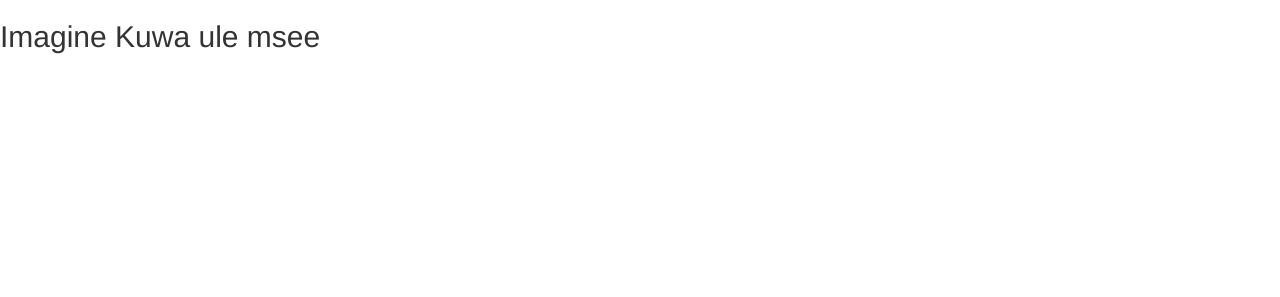
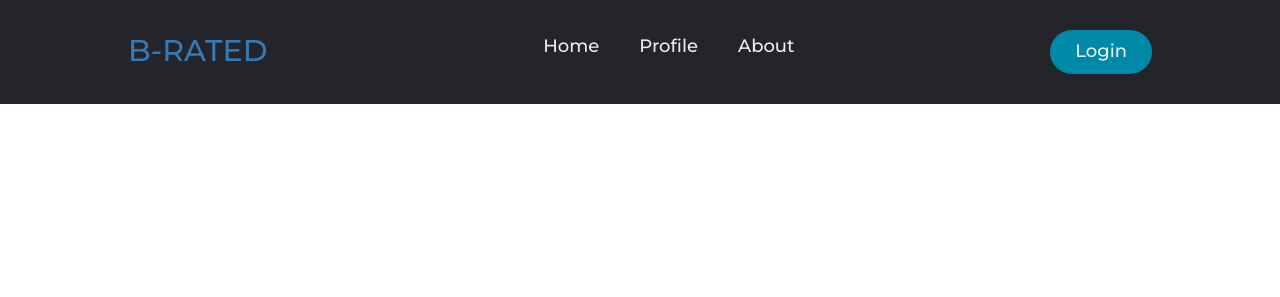
Before and after one commit to AlexWanyoike/Rate--Api, a Django app: template product/templates/all-products/base.html in a window 1280 px wide. Shown: the top 297 px of the page. Run offline with Django 3.2, Linux system fonts and the light colour scheme; the template is opened without the code that fills it, so the values that code supplies are empty; some libraries are stand-ins or nearby versions.

Commit message:
Navbar Created

```diff
--- a/product/templates/all-products/base.html
+++ b/product/templates/all-products/base.html
@@ -4,11 +4,11 @@
 <html>
 <head>
   <meta charset="utf-8">
-
+  <link href="https://cdn.jsdelivr.net/npm/bootstrap@5.0.1/dist/css/bootstrap.min.css" rel="stylesheet" integrity="sha384-+0n0xVW2eSR5OomGNYDnhzAbDsOXxcvSN1TPprVMTNDbiYZCxYbOOl7+AMvyTG2x" crossorigin="anonymous">
   {% if title %}
-  <title>Moringa Tribune - {{title}}</title>
-  {% else %}
-    <title> Moringa Tribune </title>
+  <title>Be-Rated - {{title}}</title>
+  { % else %}
+    <title> Be-Rated </title>
   {% endif %}
 
   {% block styles %}
@@ -19,9 +19,8 @@
 
 </head>
 <body>
-    <h2>
-        Imagine Kuwa ule msee
-    </h2>
+    {% include "navbar.html" %}
+
     {% block scripts %}
         <script src="https://ajax.googleapis.com/ajax/libs/jquery/3.2.1/jquery.min.js"></script>
      {% bootstrap_javascript %}
--- /dev/null
+++ b/product/templates/navbar.html
@@ -0,0 +1,38 @@
+{% load bootstrap3 %}
+{% load static%}
+<!DOCTYPE html>
+    <head>
+        <meta charset="utf-8">
+        <meta http-equiv="X-UA-Compatible" content="IE=edge">
+        <title>Navbar</title>
+        <meta name="description" content="">
+        <meta name="viewport" content="width=device-width, initial-scale=1">
+        {% block styles %} {% bootstrap_css %}
+        <link rel="stylesheet" href="{% static '/css/navbar.css' %}" />
+        {% endblock %}
+        <link href="https://fonts.googleapis.com/css?family=Montserrat:500&display=swap" rel="stylesheet">
+    </head>
+    <body>
+        <header>
+            <a class="logo" href="/">B-RATED</a>
+            <nav>
+                <ul class="nav__links">
+                    <li><a href="#">Home</a></li>
+                    <li><a href="#">Profile</a></li>
+                    <li><a href="#">About</a></li>
+                </ul>
+            </nav>
+            <a class="cta" href="#">Login</a>
+            <p class="menu cta">Menu</p>
+        </header>
+        <div class="overlay">
+            <a class="close">&times;</a>
+            <div class="overlay__content">
+                <a href="#">Services</a>
+                <a href="#">Projects</a>
+                <a href="#">About</a>
+            </div>
+        </div>
+        <script type="text/javascript" src="mobile.js"></script>
+    </body>
+</html>
--- a/product/urls.py
+++ b/product/urls.py
@@ -5,7 +5,7 @@ from django.conf.urls.static import static
 
 urlpatterns=[
     path('',views.base,name = 'base'),
-
+    path('main',views.main,name = 'main'),
 ]
 
 if settings.DEBUG:
--- a/product/views.py
+++ b/product/views.py
@@ -3,4 +3,7 @@ from django.shortcuts import render , redirect
 
 # Create your views here.
 def base(request):
-    return render(request ,'base.html')
+    return render(request ,'all-products/base.html')
+
+def main(request):
+    return render(request ,'all-products/main.html')
--- /dev/null
+++ b/static/css/navbar.css
@@ -0,0 +1,131 @@
+* {
+    box-sizing: border-box;
+    margin: 0;
+    padding: 0;
+}
+
+header {
+    display: flex;
+    justify-content: space-between;
+    align-items: center;
+    padding: 30px 10%;
+    background-color: #24252a;
+}
+
+.logo {
+    cursor: pointer;
+    font-size: 30px;
+    font-family: "Montserrat", sans-serif;
+    text-align: center;
+    flex: bold;
+}
+
+.nav__links a,
+.cta,
+.overlay__content a {
+    font-family: "Montserrat", sans-serif;
+    font-weight: 500;
+    color: #edf0f1;
+    text-decoration: none;
+    font-size: 18px;
+}
+
+.nav__links {
+    list-style: none;
+    display: flex;
+}
+
+.nav__links li {
+    padding: 0px 20px;
+}
+
+.nav__links li a {
+    transition: color 0.3s ease 0s;
+}
+
+.nav__links li a:hover {
+    color: #0088a9;
+}
+
+.cta {
+    padding: 9px 25px;
+    background-color: rgba(0, 136, 169, 1);
+    border: none;
+    border-radius: 50px;
+    cursor: pointer;
+    transition: background-color 0.3s ease 0s;
+}
+
+.cta:hover {
+    background-color: rgba(0, 136, 169, 0.8);
+}
+
+/* Mobile Nav */
+
+.menu {
+    display: none;
+}
+
+.overlay {
+    height: 100%;
+    width: 0;
+    position: fixed;
+    z-index: 1;
+    left: 0;
+    top: 0;
+    background-color: #24252a;
+    overflow-x: hidden;
+    transition: width 0.5s ease 0s;
+}
+
+.overlay--active {
+    width: 100%;
+}
+
+.overlay__content {
+    display: flex;
+    height: 100%;
+    flex-direction: column;
+    align-items: center;
+    justify-content: center;
+}
+
+.overlay a {
+    padding: 15px;
+    font-size: 36px;
+    display: block;
+    transition: color 0.3s ease 0s;
+}
+
+.overlay a:hover,
+.overlay a:focus {
+    color: #0088a9;
+}
+.overlay .close {
+    position: absolute;
+    top: 20px;
+    right: 45px;
+    font-size: 60px;
+    color: #edf0f1;
+}
+
+@media screen and (max-height: 450px) {
+    .overlay a {
+        font-size: 20px;
+    }
+    .overlay .close {
+        font-size: 40px;
+        top: 15px;
+        right: 35px;
+    }
+}
+
+@media only screen and (max-width: 800px) {
+    .nav__links,
+    .cta {
+        display: none;
+    }
+    .menu {
+        display: initial;
+    }
+}
```
Also changed, not shown: product/templates/all-products/main.html (+12 -3 lines).
